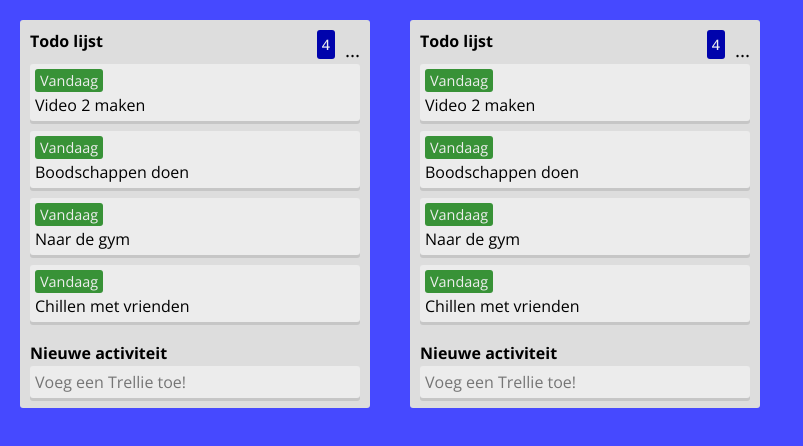
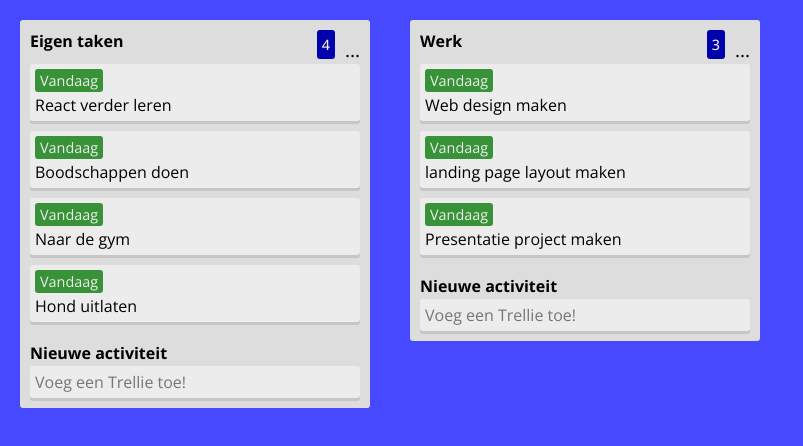
Before and after one commit to pawelkellner/trellie, a React (Create React App) app: page / in a window 1280 px wide. Shown: the top 446 px of the page, without its empty margins (0-803 px from the left). Built offline with nearby package versions, Linux system fonts and the light colour scheme.

Commit message:
changed data in json data base

```diff
--- a/src/Data/trellie.js
+++ b/src/Data/trellie.js
@@ -1,13 +1,13 @@
 const data = [
     {
         id: 1,
-        title: "Todo lijst",
+        title: "Eigen taken",
         count: 4,
         activities: [
             {
                 id: 1,
                 label: "Vandaag",
-                description: "Video 2 maken"
+                description: "React verder leren"
             },
             {
                 id: 2,
@@ -22,34 +22,29 @@ const data = [
             {
                 id: 4,
                 label: "Vandaag",
-                description: "Chillen met vrienden"
+                description: "Hond uitlaten"
             },
         ]
     },
     {
         id: 2,
-        title: "Todo lijst",
-        count: 4,
+        title: "Werk",
+        count: 3,
         activities: [
             {
                 id: 1,
                 label: "Vandaag",
-                description: "Video 2 maken"
+                description: "Web design maken"
             },
             {
                 id: 2,
                 label: "Vandaag",
-                description: "Boodschappen doen"
+                description: "landing page layout maken"
             },
             {
                 id: 3,
                 label: "Vandaag",
-                description: "Naar de gym"
-            },
-            {
-                id: 4,
-                label: "Vandaag",
-                description: "Chillen met vrienden"
+                description: "Presentatie project maken"
             },
         ]
     }
```
